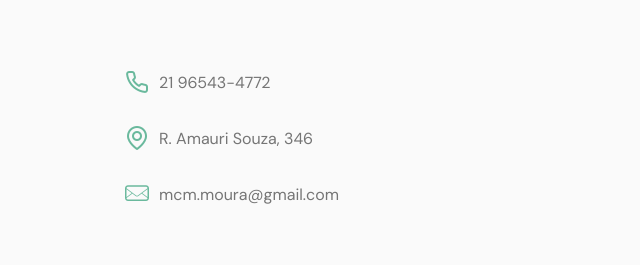
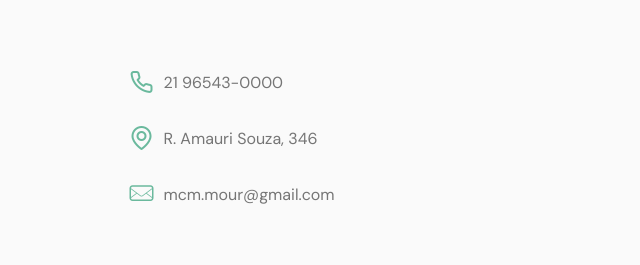
Before and after one commit to Eddimaia/beautysalon, a plain HTML site: page index.html in a window 1280 px wide. Shown: the part 3207-3472 px from the top of the page, 640-1280 px from the left. Drawn offline with nearby package versions, Linux system fonts and the light colour scheme; files whose address does not match are found by name.

Commit message:
Update index.html

```diff
--- a/index.html
+++ b/index.html
@@ -236,9 +236,9 @@
 
           <div class="links">
             <ul class="grid">
-              <li><i class="icon-phone"></i>21 96543-4772</li>
+              <li><i class="icon-phone"></i>21 96543-0000</li>
               <li><i class="icon-map-pin"></i>R. Amauri Souza, 346</li>
-              <li><i class="icon-mail"></i>mcm.moura@gmail.com</li>
+              <li><i class="icon-mail"></i>mcm.mour@gmail.com</li>
             </ul>
           </div>
         </div>
```
